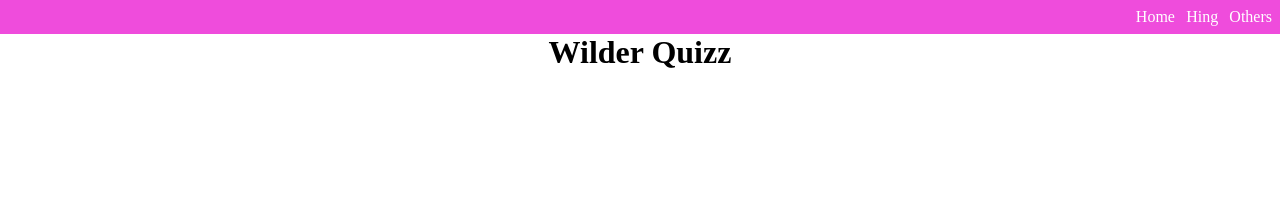
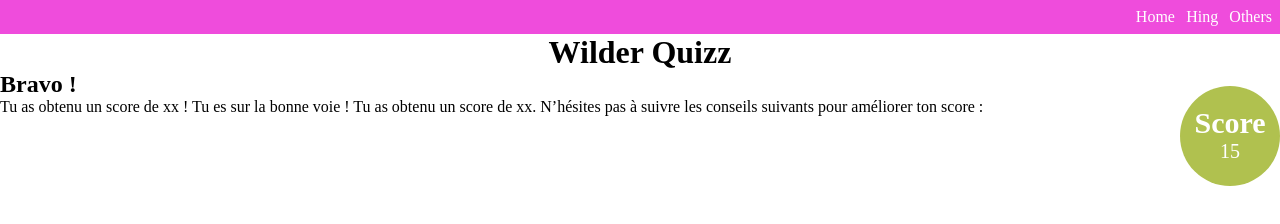
Before and after one commit to farahckn/wilder-tracker, a plain HTML site: page index.html in a window 1280 px wide. Drawn offline with Linux system fonts and the light colour scheme.

Commit message:
Alexia ajout score et message resultat

```diff
--- a/index.html
+++ b/index.html
@@ -17,6 +17,24 @@
   <body>
     <main>
       <h1 class="title-with-image">Wilder Quizz</h1>
-    </main>
-  </body>
-</html>
+      <section>
+            <a id="affichagescore" href="#">
+
+                  <h1>Score</h1>
+                  <p>15</p>
+                </a>
+            <div class="message">
+        <h2><strong> Bravo ! </strong> </h2>
+        <p>
+          Tu as obtenu un score de xx !
+          Tu es sur la bonne voie !
+
+          Tu as obtenu un score de xx.
+          N’hésites pas à suivre les conseils suivants pour améliorer ton score :
+
+        </p>
+      </div>
+        </section>
+      </main>
+    </body>
+  </html>
--- a/style.css
+++ b/style.css
@@ -2,6 +2,9 @@
     box-sizing: border-box;
     margin: 0;
     padding: 0;
+}
+html,body{
+    height: 100%;
 }
 
 body {
@@ -26,3 +29,35 @@ h1 {
     display: flex;
     justify-content: center;
 }
+
+#affichagescore {
+
+    border-radius: 300px;
+    background: #B0C14F;
+    text-align: center;
+    display: flex;
+    flex-direction:column;
+    justify-content: center;
+    padding-top: 20px;
+    padding-bottom:20px;
+    padding-right: 20px;
+    padding-left: 20px;
+    line-height: 1,5em;
+    text-decoration: none;
+    margin-top : 15px;
+    display: block;
+    text-align: center;
+    color: white;
+    font-size: 20px;
+
+}
+
+
+@media screen and (min-width : 600px) {
+#affichagescore {
+    width: 5em;
+    height: 5em;
+display: block;
+float:right;
+    }
+}
```
